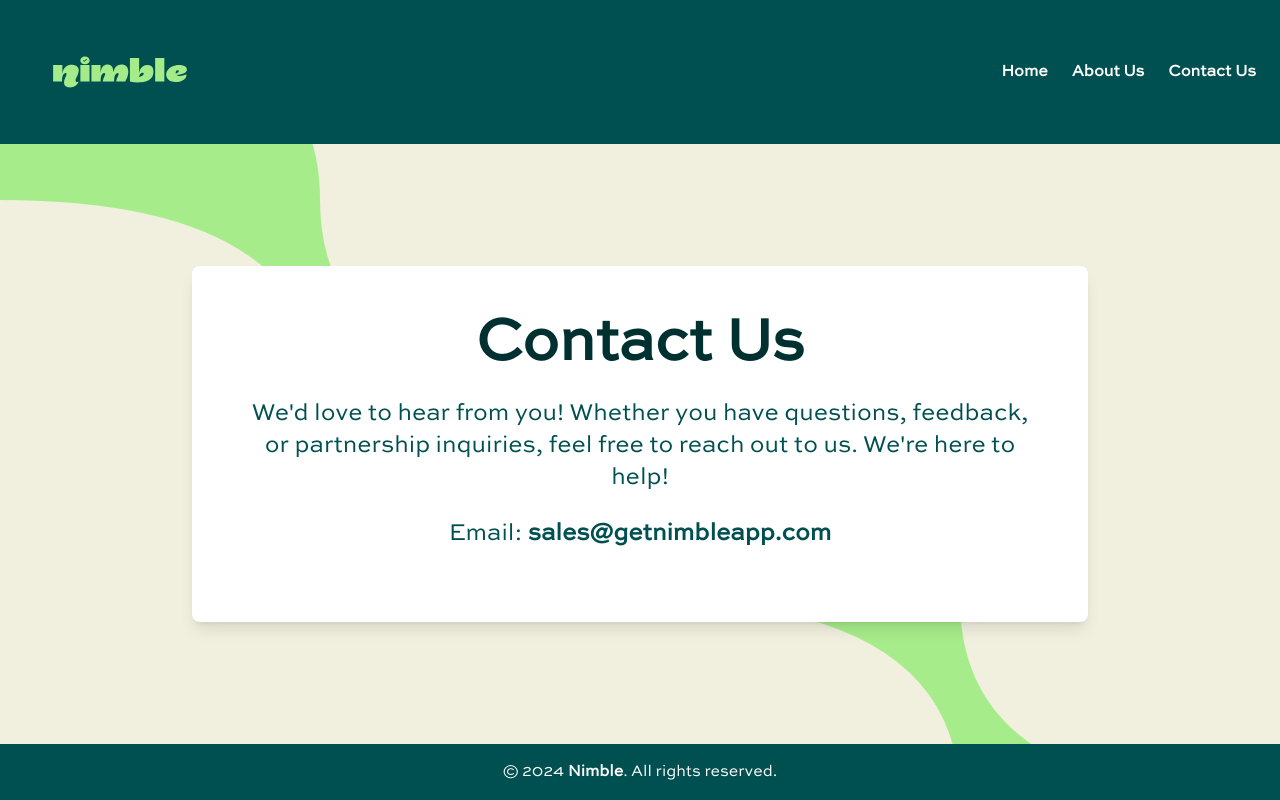
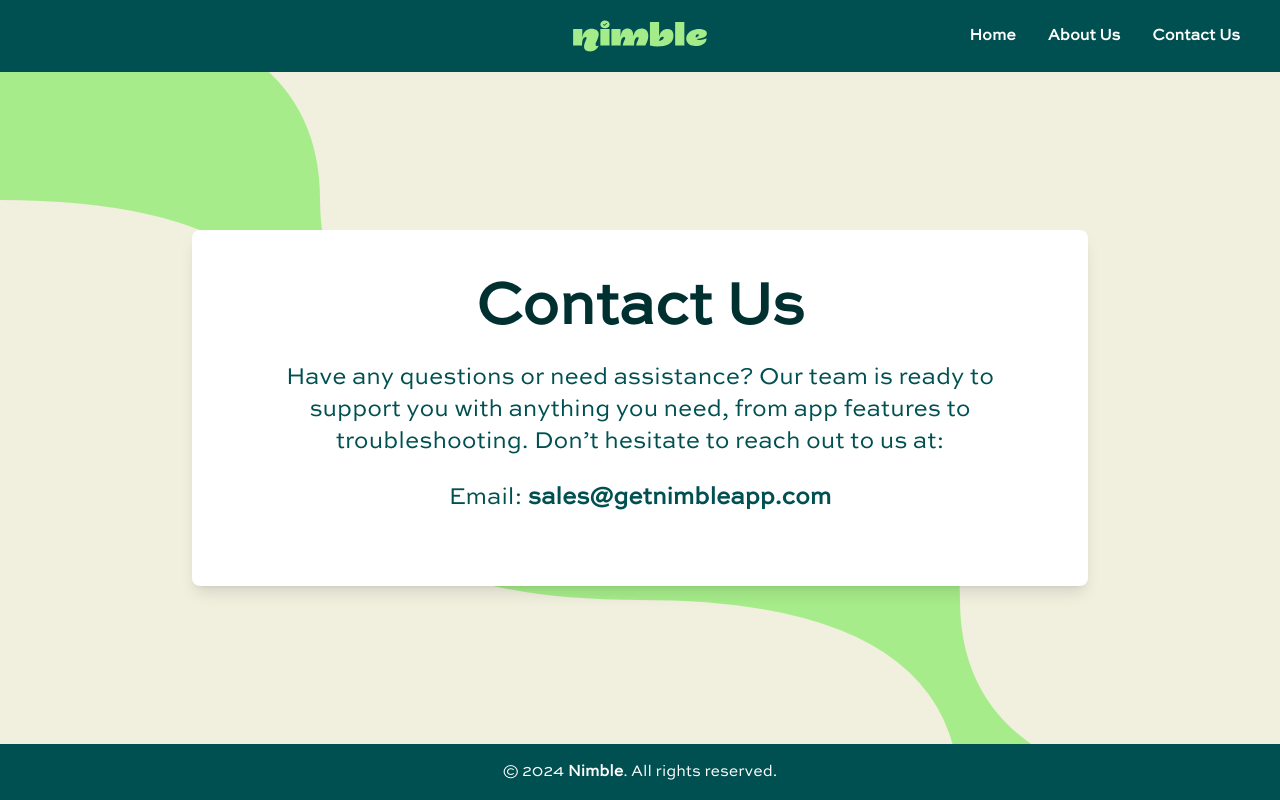
Before and after one commit to benthemobileguy/NimbleWaitlist, a React (Create React App) app: page /contact in a window 1280 px wide. Built offline with nearby package versions, Linux system fonts and the light colour scheme.

Commit message:
Made new changes

```diff
--- a/src/AboutUs.js
+++ b/src/AboutUs.js
@@ -2,6 +2,8 @@ import React, { useState } from 'react';
 import { Menu, X } from 'lucide-react';
 import { Link } from 'react-router-dom';
 import Logo from './Logo';
+import logoSmall from './assets/logo.svg';
+import Header from './Header';
 import BackgroundPattern from './BackgroundPattern';
 
 const NavMenu = ({ isOpen, toggleMenu }) => (
@@ -36,29 +38,11 @@ const AboutUs = () => {
     <div className="relative min-h-screen flex flex-col">
       <BackgroundPattern />
 
-      <header className="bg-[#005051] text-white py-4 px-6 z-10">
-        <div className="container mx-auto flex justify-between items-center">
-          <div className="flex items-center">
-            <Logo />
-
-          </div>
-
-          {/* Hamburger Button for small screens */}
-          <button
-            className="text-white sm:hidden focus:outline-none"
-            onClick={toggleMenu}
-          >
-            {isMenuOpen ? <X size={24} /> : <Menu size={24} />}
-          </button>
-
-          {/* Links for larger screens */}
-          <nav className="hidden sm:flex space-x-6">
-            <Link to="/" className="text-white text-sm sm:text-base font-extrabold">Home</Link>
-            <Link to="/about" className="text-white text-sm sm:text-base font-extrabold">About Us</Link>
-            <Link to="/contact" className="text-white text-sm sm:text-base font-extrabold">Contact Us</Link>
-          </nav>
-        </div>
-      </header>
+      <Header
+        isMenuOpen={isMenuOpen}
+        toggleMenu={toggleMenu}
+        logoSmall={logoSmall}
+      />
 
       {/* Expandable menu for small screens */}
       <NavMenu isOpen={isMenuOpen} toggleMenu={toggleMenu} />
--- a/src/ContactUs.js
+++ b/src/ContactUs.js
@@ -1,7 +1,9 @@
 import React, { useState } from 'react';
 import { Menu, X } from 'lucide-react';
+import Header from './Header';
 import { Link } from 'react-router-dom';
 import Logo from './Logo';
+import logoSmall from './assets/logo.svg';
 import BackgroundPattern from './BackgroundPattern';
 
 const NavMenu = ({ isOpen, toggleMenu }) => (
@@ -36,28 +38,12 @@ const ContactUs = () => {
     <div className="relative min-h-screen flex flex-col">
       <BackgroundPattern />
 
-      <header className="bg-[#005051] text-white py-4 px-6 z-10">
-        <div className="container mx-auto flex justify-between items-center">
-          <div className="flex items-center">
-            <Logo />
-          </div>
+      <Header
+            isMenuOpen={isMenuOpen}
+            toggleMenu={toggleMenu}
+            logoSmall={logoSmall}
+          />
 
-          {/* Hamburger Button for small screens */}
-          <button
-            className="text-white sm:hidden focus:outline-none"
-            onClick={toggleMenu}
-          >
-            {isMenuOpen ? <X size={24} /> : <Menu size={24} />}
-          </button>
-
-          {/* Links for larger screens */}
-          <nav className="hidden sm:flex space-x-6">
-            <Link to="/" className="text-white text-sm sm:text-base font-extrabold">Home</Link>
-            <Link to="/about" className="text-white text-sm sm:text-base font-extrabold">About Us</Link>
-            <Link to="/contact" className="text-white text-sm sm:text-base font-extrabold">Contact Us</Link>
-          </nav>
-        </div>
-      </header>
 
       {/* Expandable menu for small screens */}
       <NavMenu isOpen={isMenuOpen} toggleMenu={toggleMenu} />
@@ -66,7 +52,7 @@ const ContactUs = () => {
         <div className="max-w-4xl w-full bg-white shadow-lg rounded-lg p-8 sm:p-12">
           <h2 className="text-4xl sm:text-5xl lg:text-6xl font-bold mb-6 text-[#003030]">Contact Us</h2>
           <p className="text-lg sm:text-xl lg:text-2xl text-[#005051] mb-6">
-            We'd love to hear from you! Whether you have questions, feedback, or partnership inquiries, feel free to reach out to us. We're here to help!
+            Have any questions or need assistance? Our team is ready to support you with anything you need, from app features to troubleshooting. Don’t hesitate to reach out to us at:
           </p>
           <div className="text-lg sm:text-xl lg:text-2xl text-[#005051] mb-6">
             <p className="mb-4">Email: <strong>sales@getnimbleapp.com</strong></p>
--- /dev/null
+++ b/src/Header.js
@@ -0,0 +1,38 @@
+import React from 'react';
+import { Link } from 'react-router-dom';
+import { Menu, X } from 'lucide-react';
+import Logo from './Logo';
+
+const Header = ({ isMenuOpen, toggleMenu, logoSmall }) => {
+  return (
+    <header className="bg-[#005051] text-white py-6 px-6 z-10 font-roboto sm:font-sweet-sans">
+      <div className="container mx-auto relative flex justify-between items-center">
+        {/* Small device logo on the left */}
+        <div className="sm:hidden flex items-center">
+          <img src={logoSmall} alt="Nimble Logo" className="w-16 h-auto" />
+        </div>
+
+        {/* Large screen logo - Centered */}
+        <div className="hidden sm:flex absolute left-1/2 top-1/2 transform -translate-x-1/2 -translate-y-1/2">
+          <Logo />
+        </div>
+
+        {/* Hamburger Button for small screens */}
+        <div className="sm:hidden">
+          <button className="text-white focus:outline-none" onClick={toggleMenu}>
+            {isMenuOpen ? <X size={24} /> : <Menu size={24} />}
+          </button>
+        </div>
+
+        {/* Links for larger screens - Right aligned and vertically centered */}
+        <nav className="hidden sm:flex items-center ml-auto">
+          <Link to="/" className="text-white text-base font-extrabold px-4">Home</Link>
+          <Link to="/about" className="text-white text-base font-extrabold px-4">About Us</Link>
+          <Link to="/contact" className="text-white text-base font-extrabold px-4">Contact Us</Link>
+        </nav>
+      </div>
+    </header>
+  );
+};
+
+export default Header;
--- a/src/HomePage.js
+++ b/src/HomePage.js
@@ -1,10 +1,11 @@
 import React, { useState, useEffect } from 'react';
-import { Menu, X } from 'lucide-react';
+import { Menu, X, ArrowRight } from 'lucide-react';
 import { Link } from 'react-router-dom';
-import Logo from './Logo'; // For large screens
+import Header from './Header';
+import Logo from './Logo';
+import logoSmall from './assets/logo.svg';
 import BackgroundPattern from './BackgroundPattern';
 import ClipLoader from 'react-spinners/ClipLoader';
-import logoSmall from './assets/logo.svg'; // Small logo
 
 const NavMenu = ({ isOpen, toggleMenu }) => (
   <div className={`fixed inset-0 bg-[#005051] z-20 transform ${isOpen ? 'translate-x-0' : 'translate-x-full'} transition-transform duration-300 ease-in-out`}>
@@ -50,34 +51,12 @@ const HomePage = () => {
         <>
           <BackgroundPattern />
 
-          <header className="bg-[#005051] text-white py-2 px-6 z-10">
-            <div className="container mx-auto flex justify-between items-center">
 
-              {/* Small device logo on the left */}
-              <div className="sm:hidden flex items-center">
-                <img src={logoSmall} alt="Nimble Logo" className="w-16 h-auto" />
-              </div>
-
-              {/* Large screen logo and menu text horizontally centered */}
-              <div className="hidden sm:flex justify-center items-center w-full">
-                <Logo />
-              </div>
-
-              {/* Hamburger Button for small screens */}
-              <div className="absolute right-6 top-6 sm:hidden">
-                <button className="text-white focus:outline-none" onClick={toggleMenu}>
-                  {isMenuOpen ? <X size={24} /> : <Menu size={24} />}
-                </button>
-              </div>
-
-              {/* Links for larger screens - Center aligned */}
-              <nav className="hidden sm:flex absolute right-6 top-6 space-x-6">
-                <Link to="/" className="text-white text-sm sm:text-base font-extrabold">Home</Link>
-                <Link to="/about" className="text-white text-sm sm:text-base font-extrabold">About Us</Link>
-                <Link to="/contact" className="text-white text-sm sm:text-base font-extrabold">Contact Us</Link>
-              </nav>
-            </div>
-          </header>
+          <Header
+            isMenuOpen={isMenuOpen}
+            toggleMenu={toggleMenu}
+            logoSmall={logoSmall}
+          />
 
           <NavMenu isOpen={isMenuOpen} toggleMenu={toggleMenu} />
 
@@ -93,18 +72,20 @@ const HomePage = () => {
               <div className="text-3xl sm:text-4xl lg:text-5xl font-bold mb-8 text-[#005051]">Coming Soon!</div>
 
               <div className="flex flex-col sm:flex-row justify-center items-center gap-4 w-full max-w-2xl mx-auto">
+                {/* Modified Join the Waitlist Button */}
                 <a
                   href="https://docs.google.com/forms/d/1mJFtwThAP2c0mIf-mYkcfU5GwbPYk60-QvFawSwX5qk/prefill"
                   target="_blank"
                   rel="noopener noreferrer"
-                  className="bg-[#005051] hover:bg-[#003030] text-white font-bold py-4 px-8 rounded-3xl text-lg sm:text-xl transition-colors duration-300 w-full text-center sweet-sans-font"
+                  className="bg-[#005051] hover:bg-[#003030] text-white font-bold py-4 px-8 rounded-full flex items-center justify-center text-lg sm:text-xl transition-colors duration-300 w-full text-center sweet-sans-font"
                 >
                   Join the Waitlist
                 </a>
 
+                {/* Contact Us Button */}
                 <Link
                   to="/contact"
-                  className="bg-[#005051] hover:bg-[#003030] text-white font-bold py-4 px-8 rounded-3xl text-lg sm:text-xl transition-colors duration-300 w-full text-center sweet-sans-font">
+                  className="bg-[#005051] hover:bg-[#003030] text-white font-bold py-4 px-8 rounded-full text-lg sm:text-xl transition-colors duration-300 w-full text-center sweet-sans-font">
                   Contact Us
                 </Link>
               </div>
--- a/src/index.css
+++ b/src/index.css
@@ -1,6 +1,8 @@
 @tailwind base;
 @tailwind components;
 @tailwind utilities;
+
+@import url('https://fonts.googleapis.com/css2?family=Roboto:wght@400;700&display=swap');
 
 @font-face {
   font-family: 'Sweet Sans';
@@ -9,11 +11,12 @@
   font-style: normal;
 }
 
-body {
-  margin: 0;
-  font-family: 'Sweet Sans', sans-serif;
-  -webkit-font-smoothing: antialiased;
-  -moz-osx-font-smoothing: grayscale;
+@layer base {
+  body {
+    @apply m-0 antialiased font-roboto sm:font-sweet-sans;
+    -webkit-font-smoothing: antialiased;
+    -moz-osx-font-smoothing: grayscale;
+  }
 }
 
 code {
--- a/tailwind.config.js
+++ b/tailwind.config.js
@@ -5,7 +5,8 @@ module.exports = {
   theme: {
     extend: {
       fontFamily: {
-        sweetSans: ['Sweet Sans', 'sans-serif'],
+        'roboto': ['Roboto', 'sans-serif'],
+        'sweet-sans': ['Sweet Sans', 'sans-serif'],
       },
     },
   },
```
